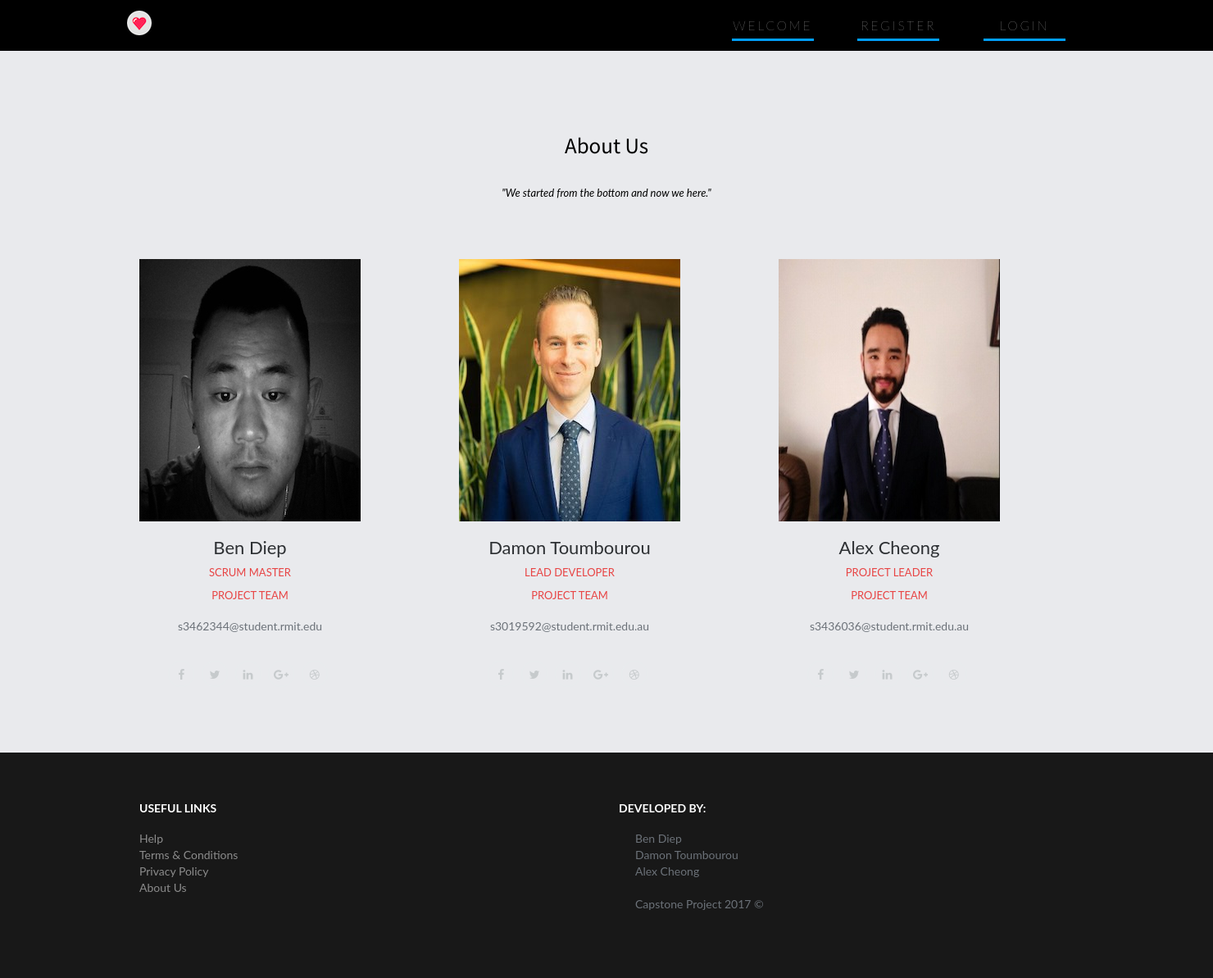
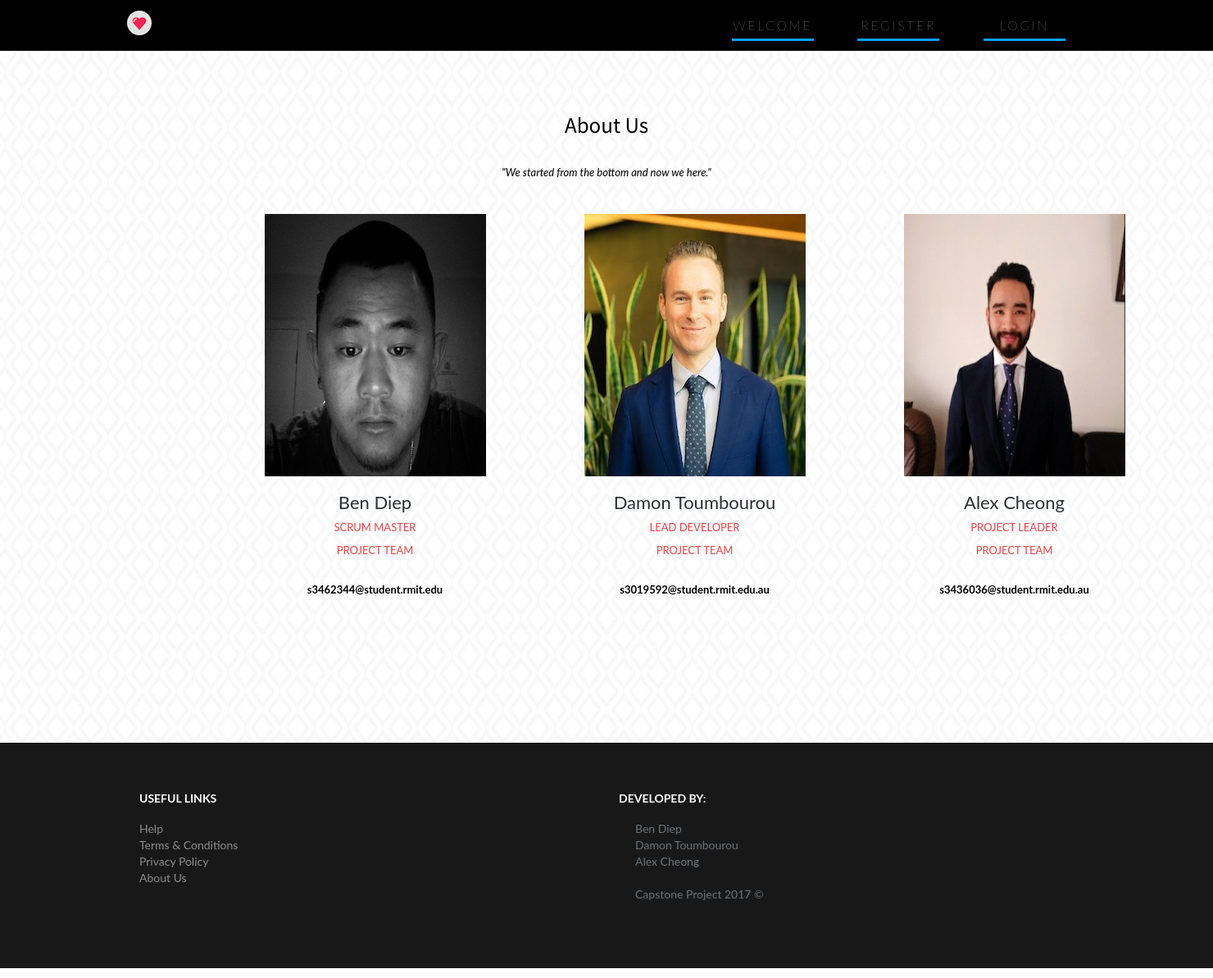
Before and after one commit to TYGATHUG/MatchMaker, a Flask app: page /about in a window 1480 px wide. Shown: the whole page at 82% size. Run offline with Flask 2, Linux system fonts and the light colour scheme; some libraries are stand-ins or nearby versions.

Commit message:
added a light background

```diff
--- a/static/css/additional.css
+++ b/static/css/additional.css
@@ -773,6 +773,7 @@
     margin: 0 auto !important;
     position: relative !important;
     align-content: center !important;
+    padding: 75px !important;
 }
 
 .site-info h1 {
@@ -788,3 +789,11 @@
 .site-info p {
     color: rgba(0, 0, 0, 1) !important;
 }
+
+blockquote.site-info {
+    max-width: 1024px;
+}
+
+div.container-fluid {
+    background-image: url(../images/Elegant_Background-7.jpg);
+}
--- a/static/css/modalbox.css
+++ b/static/css/modalbox.css
@@ -117,7 +117,11 @@
 div.tab {
     overflow: hidden;
     border: 2px solid #ccc;
+    border-top-left-radius: 5px;
+    border-top-right-radius: 5px;
     background-color: #f1f1f1;
+    text-transform: uppercase;
+
 }
 
 /* Style the buttons inside the tab */
@@ -150,6 +154,8 @@
     display: none;
     padding: 6px 12px;
     border: 1px solid #ccc;
+    border-bottom-left-radius: 5px;
+    border-bottom-right-radius: 5px;
     border-top: none;
     min-height: 600px;
     background: #ffffff;
--- a/templates/about.html
+++ b/templates/about.html
@@ -90,15 +90,12 @@
 
     <section id="intro" class="section intro no-padding">
         <div class="container-fluid">
-            <blockquote class="site-info">
+            <blockquote class="site-info" style="max-width: 1200px !important;">
                 <h1>About Us</h1>
                 <p class="sub-heading">
                     "We started from the bottom and now we here."
                 </p>
-                <br><br>
-            </blockquote>
-        </div>
-    </section>
+
                 <!-- profile section -->
                 <section id="teams" class="section teams">
                     <div class="container">
@@ -106,60 +103,43 @@
                         <div class="row">
                             <!-- team member 1 -->
                             <div class="col-md-4 col-sm-8">
-                    <div class="person"><img src="../../static/images/ben.jpg" alt="" class="img-responsive">
+                                <div class="person"><img src="../../static/images/ben.jpg" alt=""
+                                                         class="img-responsive">
                                     <div class="person-content">
                                         <h4>Ben Diep</h4>
                                         <h5 class="role">Scrum Master<br><br>Project Team</h5>
                                         <p>
-                                s3462344@student.rmit.edu
+                                            <b>s3462344@student.rmit.edu</b>
+                                        </p>
                                     </div>
-                        <ul class="social-icons clearfix">
-                            <li><a href="#"><span class="fa fa-facebook"></span></a></li>
-                            <li><a href="#"><span class="fa fa-twitter"></span></a></li>
-                            <li><a href="#"><span class="fa fa-linkedin"></span></a></li>
-                            <li><a href="#"><span class="fa fa-google-plus"></span></a></li>
-                            <li><a href="#"><span class="fa fa-dribbble"></span></a></li>
-                        </ul>
                                 </div>
                             </div>
                             <!-- team member 1 -->
                             <!-- team member 2 -->
                             <div class="col-md-4 col-sm-8">
-                    <div class="person"><img src="../../static/images/damon.jpg" alt="" class="img-responsive">
+                                <div class="person"><img src="../../static/images/damon.jpg" alt=""
+                                                         class="img-responsive">
                                     <div class="person-content">
                                         <h4>Damon Toumbourou</h4>
                                         <h5 class="role">Lead Developer<br><br>Project Team</h5>
                                         <p>
-                                s3019592@student.rmit.edu.au
+                                            <b>s3019592@student.rmit.edu.au</b>
                                         </p>
                                     </div>
-                        <ul class="social-icons clearfix">
-                            <li><a href="#" class=""><span class="fa fa-facebook"></span></a></li>
-                            <li><a href="#" class=""><span class="fa fa-twitter"></span></a></li>
-                            <li><a href="#" class=""><span class="fa fa-linkedin"></span></a></li>
-                            <li><a href="#" class=""><span class="fa fa-google-plus"></span></a></li>
-                            <li><a href="#" class=""><span class="fa fa-dribbble"></span></a></li>
-                        </ul>
                                 </div>
                             </div>
                             <!-- team member 2 -->
                             <!-- team member 3 -->
                             <div class="col-md-4 col-sm-8">
-                    <div class="person"><img src="../../static/images/alex.jpg" alt="" class="img-responsive">
+                                <div class="person"><img src="../../static/images/alex.jpg" alt=""
+                                                         class="img-responsive">
                                     <div class="person-content">
                                         <h4>Alex Cheong</h4>
                                         <h5 class="role">Project Leader<br><br>Project Team</h5>
                                         <p>
-                                s3436036@student.rmit.edu.au
+                                            <b>s3436036@student.rmit.edu.au</b>
                                         </p>
                                     </div>
-                        <ul class="social-icons clearfix">
-                            <li><a href="#" class=""><span class="fa fa-facebook"></span></a></li>
-                            <li><a href="#" class=""><span class="fa fa-twitter"></span></a></li>
-                            <li><a href="#" class=""><span class="fa fa-linkedin"></span></a></li>
-                            <li><a href="#" class=""><span class="fa fa-google-plus"></span></a></li>
-                            <li><a href="#" class=""><span class="fa fa-dribbble"></span></a></li>
-                        </ul>
                                 </div>
                             </div>
                             <!-- team member 1 -->
@@ -168,5 +148,9 @@
                     </div>
                 </section>
                 <!-- profile section -->
+            </blockquote>
+        </div>
+    </section>
+
 
 {% endblock %}
--- a/templates/terms.html
+++ b/templates/terms.html
@@ -101,7 +101,7 @@
                     that governs our relationship with users and others who interact with DIDO. By using or accessing the DIDO Services, you agree to the following broad
                     subject areas listed below. DIDO is not liable for any harm caused in relation to the subjects listed below.
                 </p>
-                <p style="padding-left:50px; white-space: pre; font-weight: bold;">
+                <p style="white-space: pre; font-weight: bold;">
                     1.    Privacy<br>
                     2.    Sharing Your Content and Information<br>
                     3.    Safety<br>
```
Also changed, not shown: templates/member.html (+4 -3 lines), static/images/Elegant_Background-7.jpg (added). Lines whose indentation alone changed are shown as unchanged.
